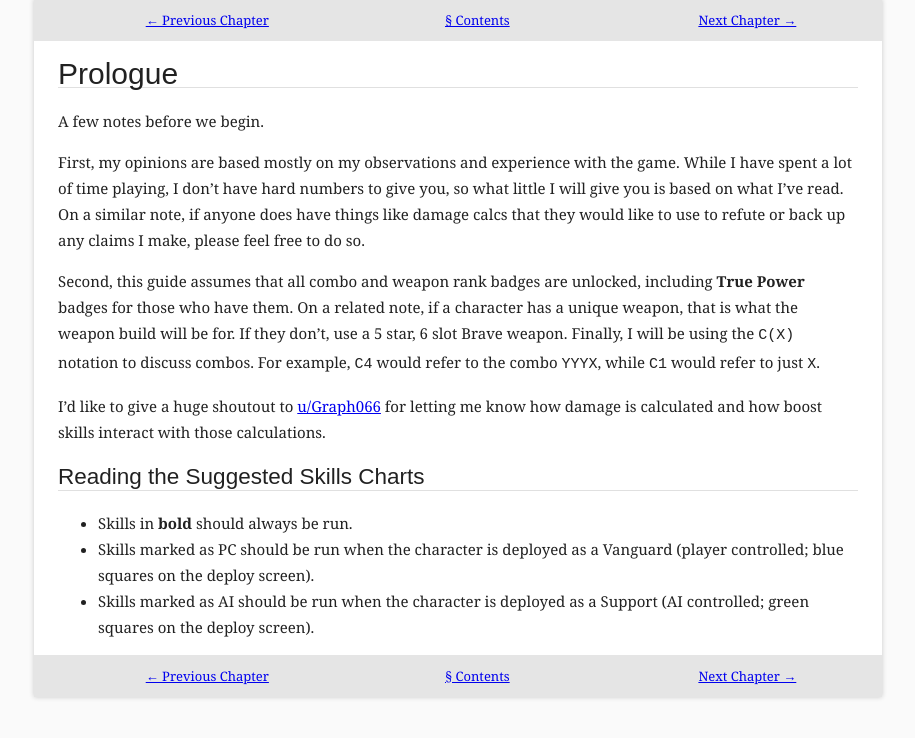
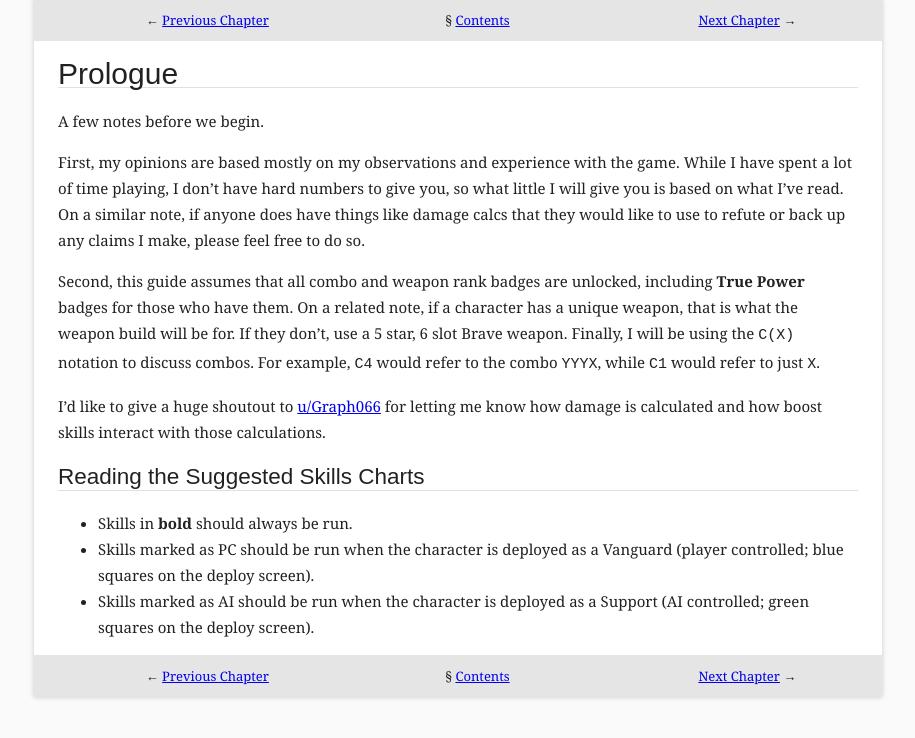
Before and after one commit to zachwlewis/fire-emblem-warriors-hero-guide, a Jekyll site: the page built from _posts/2017-01-02-prologue.md, in a window 1280 px wide. Shown: the top 738 px of the page, without its empty margins (182-1097 px from the left). Built offline with Jekyll 4.4.1, drawn with Linux system fonts in a browser that asks for light colours.

Commit message:
Update navigation.html

```diff
--- a/_includes/navigation.html
+++ b/_includes/navigation.html
@@ -1,15 +1,15 @@
 <nav>
   <ul>
     {% if page.previous.url %}
-    <li><a class="prev" href="{{ site.baseurl }}{{page.previous.url}}">&larr; Previous Chapter</a></li>
+    <li>&larr; <a class="prev" href="{{ site.baseurl }}{{page.previous.url}}">Previous Chapter</a></li>
     {% else %}
     <li>&larr; Previous Chapter</li>
     {% endif %}
 
-    <li><a href="{{ site.baseurl }}{% link _posts/2017-01-01-table-of-contents.md %}">&sect; Contents</a></li>
+    <li>&sect; <a href="{{ site.baseurl }}{% link _posts/2017-01-01-table-of-contents.md %}">Contents</a></li>
 
     {% if page.next.url %}
-    <li><a class="next" href="{{ site.baseurl }}{{page.next.url}}">Next Chapter &rarr;</a></li>
+    <li><a class="next" href="{{ site.baseurl }}{{page.next.url}}">Next Chapter</a> &rarr;</li>
     {% else %}
     <li>Next Chapter &rarr;</li>
     {% endif %}
```
